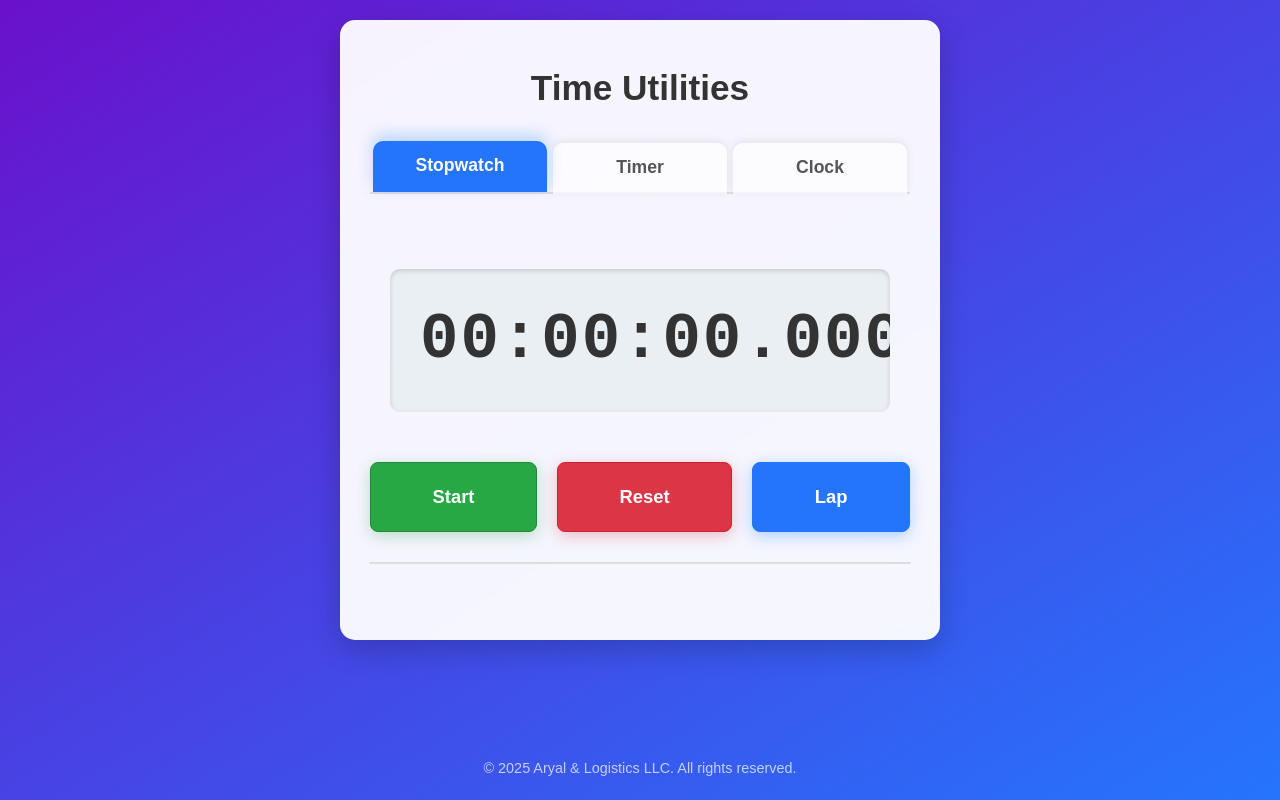
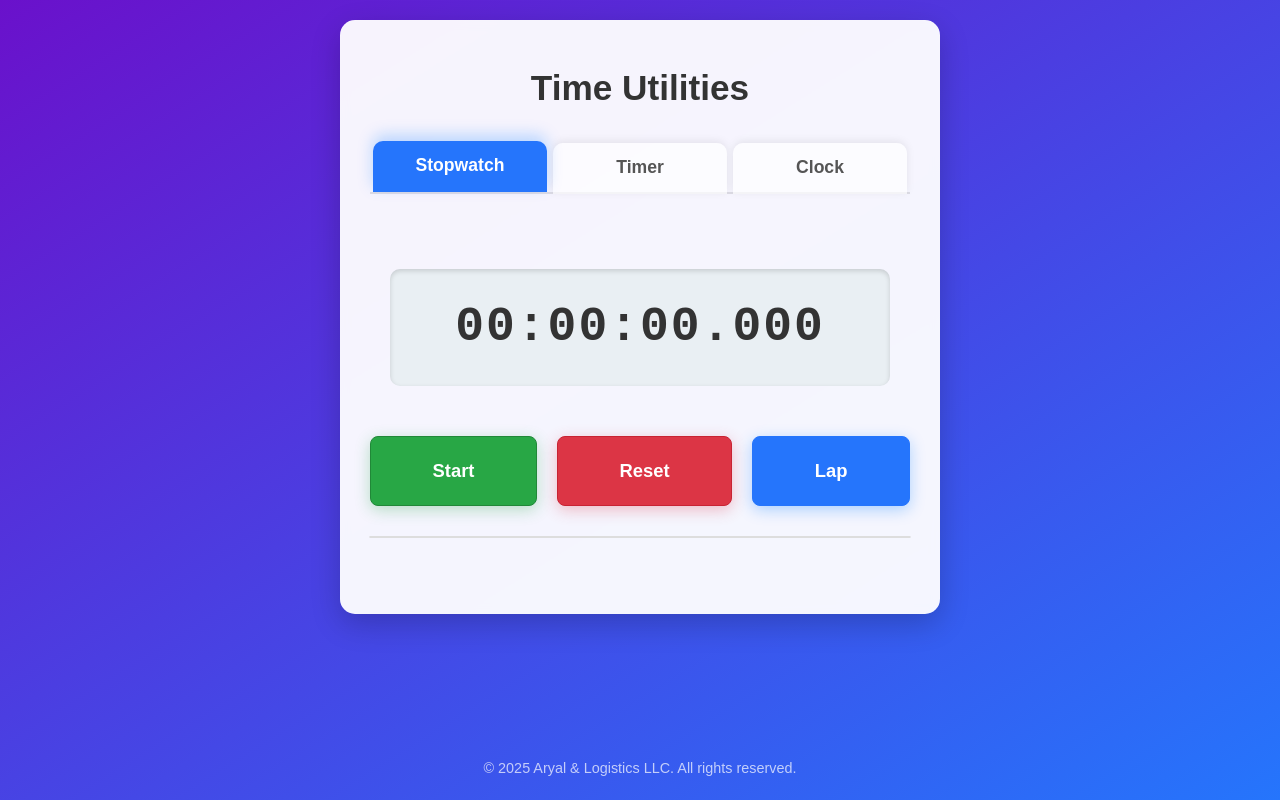
Before and after one commit to saryal10/clock, a plain HTML site: page index.html in a window 1280 px wide. Drawn offline with Linux system fonts and the light colour scheme.

Commit message:
Update time-utilities.css

```diff
--- a/time-utilities.css
+++ b/time-utilities.css
@@ -111,7 +111,7 @@ h1 {
 /* Display for Time/Stopwatch/Timer - Kept digital look, but ensures visibility */
 .display-time {
     font-family: 'Courier New', monospace; /* Digital font */
-    font-size: 4em; /* Increased by 50% from previous 4em */
+    font-size: 3em; /* Increased by 50% from previous 4em */
     font-weight: bold;
     color: #333;
     margin: 25px 0;
```
